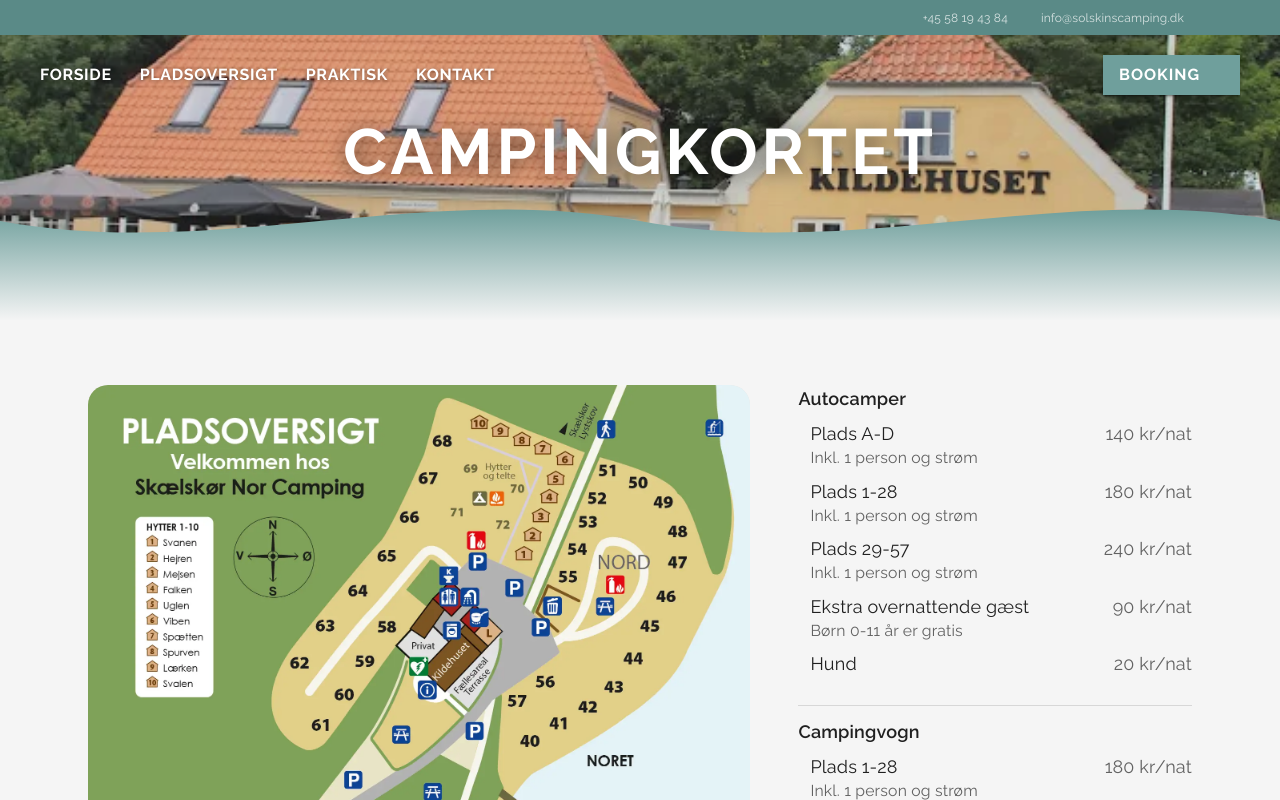
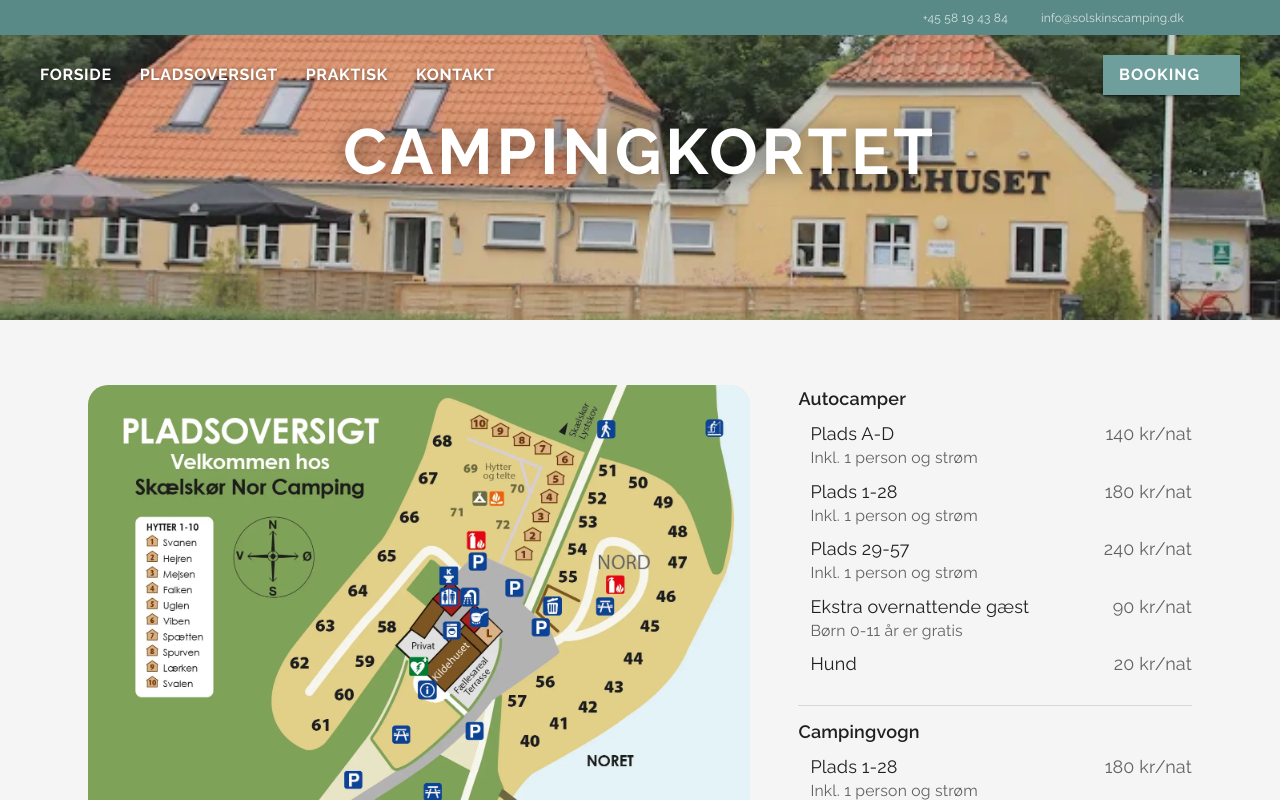
Before and after one commit to dei-cs/app-skaelskoer-camping, a React (Vite) app: page /kort in a window 1280 px wide. Shown: the top 800 px of the page. Built offline with nearby package versions, Linux system fonts and the light colour scheme; some icons are missing.

Commit message:
feat: update pagehero component

```diff
--- a/src/components/PageHero/PageHero.tsx
+++ b/src/components/PageHero/PageHero.tsx
@@ -44,26 +44,6 @@ export default function PageHero({ title, subtitle, imageSrc, imageAlt = '' }: P
           </Typography>
         )}
       </HeroContent>
-
-      <WaveContainer>
-        <svg
-          xmlns="http://www.w3.org/2000/svg"
-          viewBox="0 0 1440 140"
-          preserveAspectRatio="none"
-          style={{ display: 'block', width: '100%', height: '140px' }}
-        >
-          <defs>
-            <linearGradient id="pageHeroWaveGradient" x1="0%" y1="0%" x2="0%" y2="100%">
-              <stop offset="0%" stopColor={theme.palette.primary.main} stopOpacity={1} />
-              <stop offset="100%" stopColor={theme.palette.background.default} stopOpacity={1} />
-            </linearGradient>
-          </defs>
-          <path
-            d="M0,40 C240,80 480,0 720,40 C960,80 1200,0 1440,40 L1440,140 L0,140 Z"
-            fill="url(#pageHeroWaveGradient)"
-          />
-        </svg>
-      </WaveContainer>
     </HeroSection>
   )
 }
@@ -94,12 +74,3 @@ const HeroContent = styled('div')({
   textAlign: 'center',
   padding: '0 24px',
 })
-
-const WaveContainer = styled('div')({
-  position: 'absolute',
-  bottom: -1,
-  left: 0,
-  right: 0,
-  lineHeight: 0,
-  zIndex: 2,
-})
--- a/src/pages/PracticalInfoPage/PracticalInfoPage.tsx
+++ b/src/pages/PracticalInfoPage/PracticalInfoPage.tsx
@@ -3,7 +3,7 @@ import PageHero from '../../components/PageHero/PageHero'
 import RulesetSection from '../../components/RulesetSection/RulesetSection'
 import RentalTermsSection from '../../components/RentalTermsSection/RentalTermsSection'
 import PersonalDataPolicySection from '../../components/PersonalDataPolicySection/PersonalDataPolicySection'
-import heroPraktiskImg from '../../assets/images/hero-kilde.png'
+import heroPraktiskImg from '../../assets/images/decorate-noret.webp'
 
 export default function PracticalInfoPage() {
   return (
```
